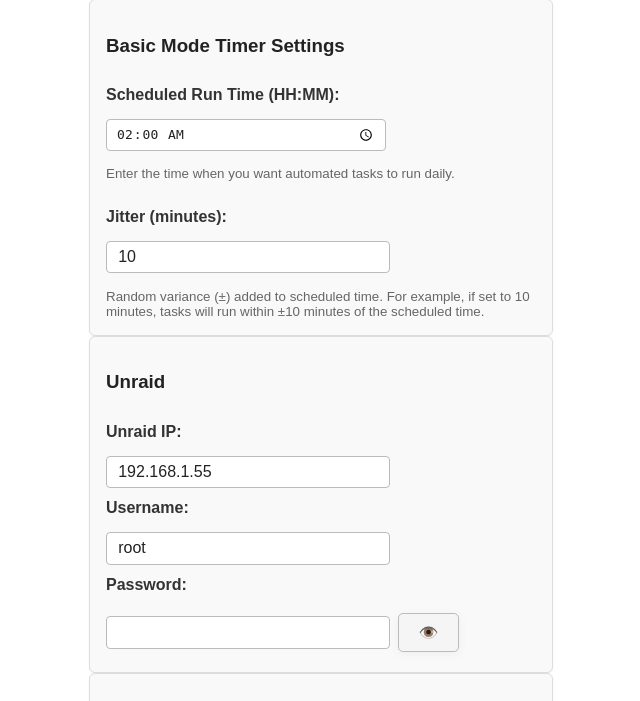
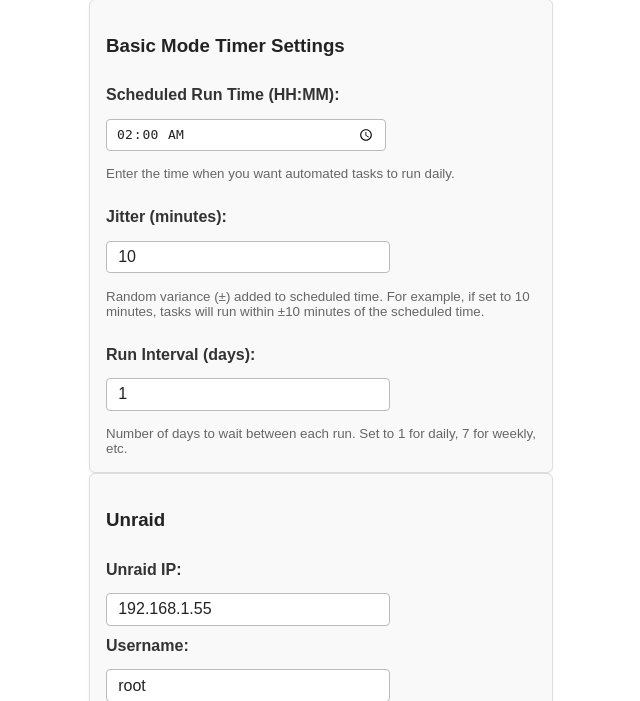
Before and after one commit to Ahazii/MAMRenewARR, a Flask app: page /config in a window 1280 px wide. Shown: the part 929-1630 px from the top of the page, without its empty margins (319-959 px from the left). Run offline with Flask 3, Linux system fonts and the light colour scheme; data that the repository does not hold is empty; parts of the project's set-up code (start-up, migrations or seed data) failed here and were passed over.

Commit message:
Add timer interval and fix duplicate logging

```diff
--- a/app.py
+++ b/app.py
@@ -42,10 +42,8 @@ file_handler.setFormatter(file_formatter)
 logger.addHandler(console_handler)
 logger.addHandler(file_handler)
 
-# Also configure root logger for other libraries
+# Configure root logger level only (handlers are already on our logger)
 logging.getLogger().setLevel(logging.INFO)
-logging.getLogger().addHandler(console_handler)
-logging.getLogger().addHandler(file_handler)
 
 def load_settings():
     # Ensure data directory exists
@@ -3007,27 +3005,39 @@ def save_run_to_history(success, steps):
 
         log_info(f"Run saved to history: {status} - {entry['details']}")
 
-def calculate_next_run_time():
-    """Calculate next run time with jitter"""
+def calculate_next_run_time(add_interval_days=False):
+    """Calculate next run time with jitter
+
+    Args:
+        add_interval_days: If True, add the configured interval days (used after execution)
+                          If False, calculate next occurrence (used on initial setup)
+    """
     from datetime import datetime, timedelta
     import random
 
     settings = load_settings()
     scheduled_time = settings.get('scheduled_run_time', '02:00')
     jitter_minutes = int(settings.get('jitter_minutes', 10))
-
-    log_debug(f"Calculating next run time: scheduled={scheduled_time}, jitter=±{jitter_minutes}")
+    interval_days = int(settings.get('timer_interval_days', 1))
+
+    log_debug(f"Calculating next run time: scheduled={scheduled_time}, jitter=±{jitter_minutes}, interval={interval_days} days, add_interval={add_interval_days}")
 
     # Parse scheduled time
     hour, minute = map(int, scheduled_time.split(':'))
 
-    # Get tomorrow's date at scheduled time
+    # Get next scheduled date at scheduled time
     now = datetime.now()
     next_run = now.replace(hour=hour, minute=minute, second=0, microsecond=0)
 
-    # If scheduled time already passed today, use tomorrow
-    if next_run <= now:
-        next_run = next_run + timedelta(days=1)
+    if add_interval_days:
+        # After execution: always add the configured interval days from now
+        next_run = next_run + timedelta(days=interval_days)
+        log_debug(f"Adding {interval_days} day(s) to next run time (post-execution)")
+    else:
+        # Initial setup: if scheduled time already passed today, use tomorrow
+        if next_run <= now:
+            next_run = next_run + timedelta(days=1)
+            log_debug(f"Scheduled time passed today, using next occurrence")
 
     # Add random jitter
     jitter_offset = random.randint(-jitter_minutes, jitter_minutes)
@@ -3076,8 +3086,8 @@ def timer_worker():
                             import traceback
                             log_debug(f"Timer execution traceback: {traceback.format_exc()}")
 
-                    # Calculate next run time
-                    next_run_dt = calculate_next_run_time()
+                    # Calculate next run time (add interval days after execution)
+                    next_run_dt = calculate_next_run_time(add_interval_days=True)
                     with timer_lock:
                         timer_state['next_run'] = next_run_dt.strftime('%Y-%m-%d %H:%M:%S')
 
--- a/templates/config.html
+++ b/templates/config.html
@@ -34,6 +34,9 @@
   <label for="jitter-minutes" style="margin-top:1em;">Jitter (minutes):</label>
   <input type="number" id="jitter-minutes" value="10" min="0" max="60" title="Random minutes to add or subtract from scheduled time (e.g., 10 means run between -10 to +10 minutes of scheduled time)">
   <small style="display:block;margin-top:0.3em;color:#666;">Random variance (±) added to scheduled time. For example, if set to 10 minutes, tasks will run within ±10 minutes of the scheduled time.</small>
+  <label for="timer-interval-days" style="margin-top:1em;">Run Interval (days):</label>
+  <input type="number" id="timer-interval-days" value="1" min="1" max="365" title="Number of days between each automated run (e.g., 1 for daily, 7 for weekly)">
+  <small style="display:block;margin-top:0.3em;color:#666;">Number of days to wait between each run. Set to 1 for daily, 7 for weekly, etc.</small>
 </div>
 <div class="box config-fields">
   <h3>Unraid</h3>
@@ -88,6 +91,7 @@ document.addEventListener('DOMContentLoaded', function() {
   const securityPageInput = document.getElementById('security-page');
   const scheduledRunTimeInput = document.getElementById('scheduled-run-time');
   const jitterMinutesInput = document.getElementById('jitter-minutes');
+  const timerIntervalDaysInput = document.getElementById('timer-interval-days');
   const loglevelSelect = document.getElementById('loglevel');
   const prowlarrUrlInput = document.getElementById('prowlarr-url');
   const prowlarrUsernameInput = document.getElementById('prowlarr-username');
@@ -109,6 +113,7 @@ document.addEventListener('DOMContentLoaded', function() {
       if (data.security_page) securityPageInput.value = data.security_page;
       if (data.scheduled_run_time) scheduledRunTimeInput.value = data.scheduled_run_time;
       if (data.jitter_minutes) jitterMinutesInput.value = data.jitter_minutes;
+      if (data.timer_interval_days) timerIntervalDaysInput.value = data.timer_interval_days;
       if (data.loglevel) loglevelSelect.value = data.loglevel;
       if (data.prowlarr_url) prowlarrUrlInput.value = data.prowlarr_url;
       if (data.prowlarr_username) prowlarrUsernameInput.value = data.prowlarr_username;
@@ -129,6 +134,7 @@ document.addEventListener('DOMContentLoaded', function() {
       security_page: securityPageInput.value,
       scheduled_run_time: scheduledRunTimeInput.value,
       jitter_minutes: jitterMinutesInput.value,
+      timer_interval_days: timerIntervalDaysInput.value,
       loglevel: loglevelSelect.value,
       prowlarr_url: prowlarrUrlInput.value,
       prowlarr_username: prowlarrUsernameInput.value,
```
